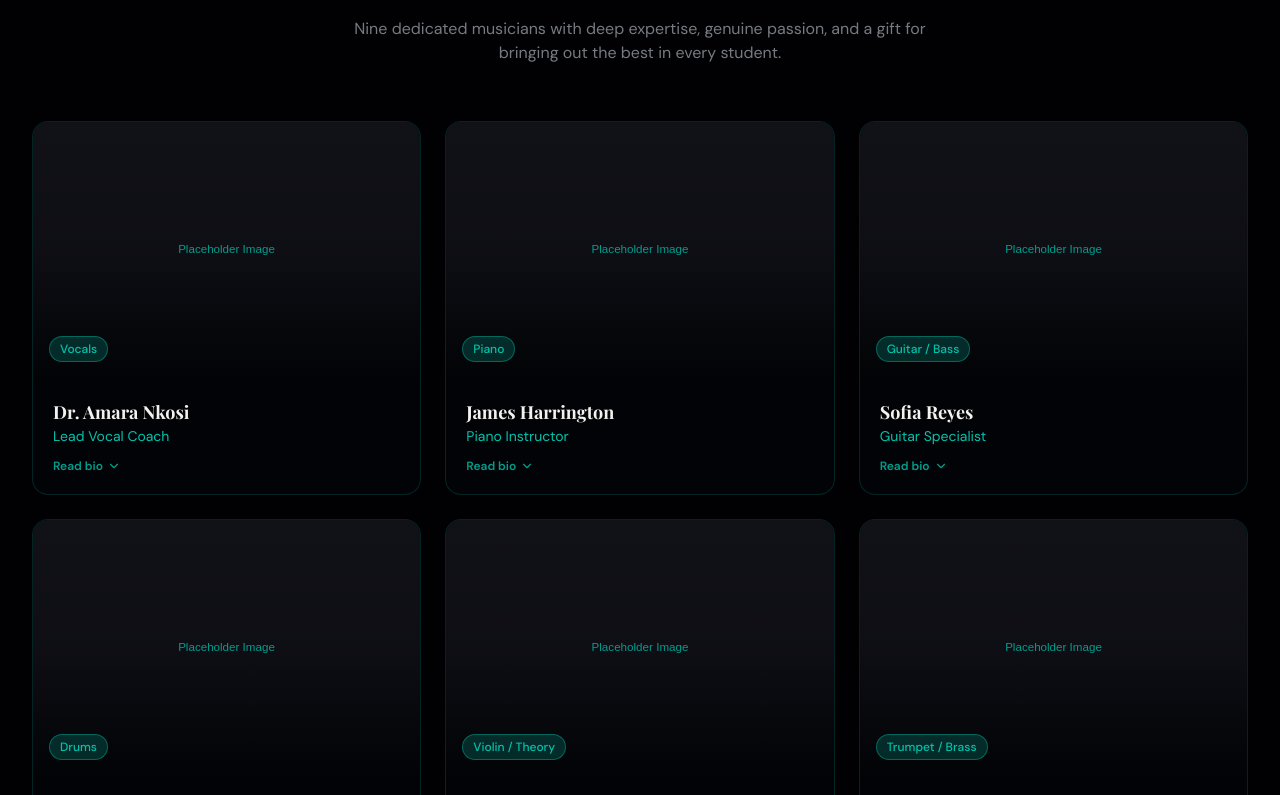
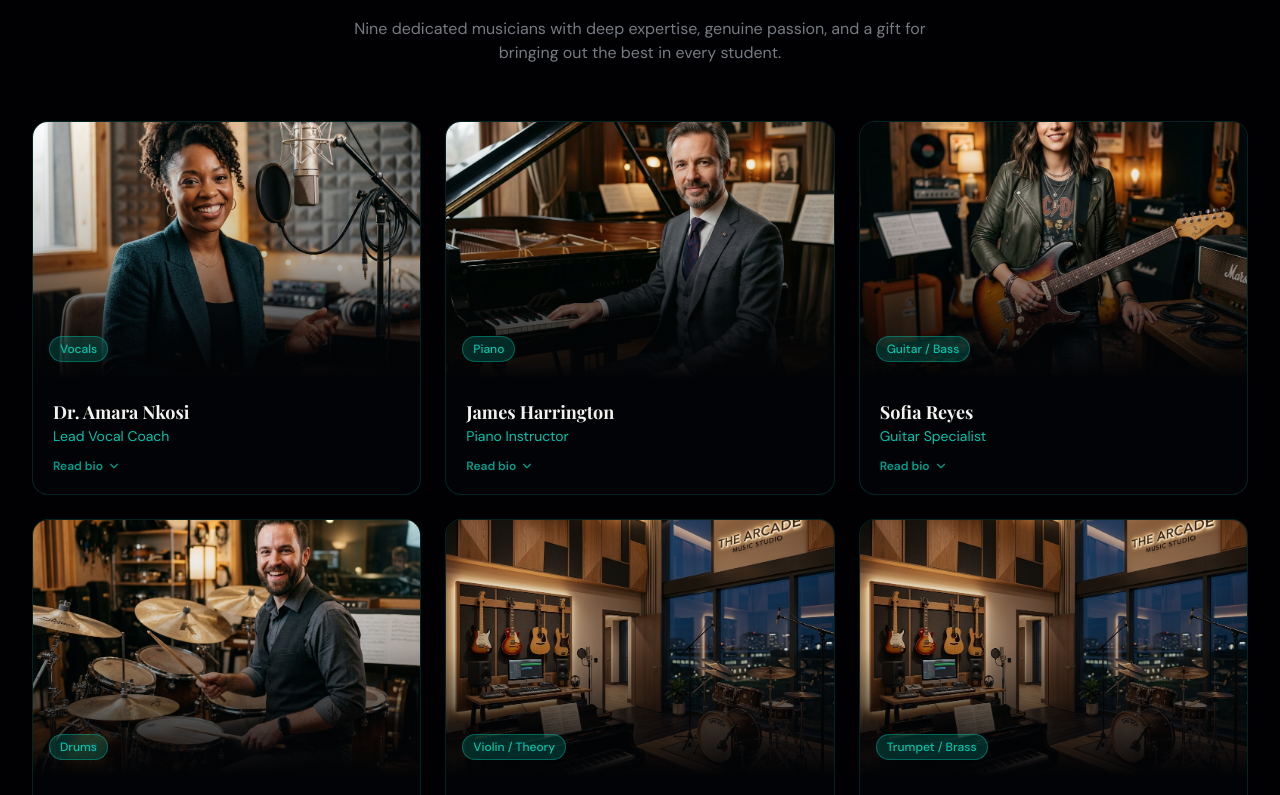
Before and after one commit to Peniel-source/GnosisMusicSchool, a Next.js app in the folder music-school-app/: page /about in a window 1280 px wide. Shown: the part 1425-2220 px from the top of the page. Built offline with nearby package versions, Linux system fonts and the light colour scheme.

Commit message:
feat: implement multi-step registration workflow, root layout, and student onboarding components

```diff
--- a/music-school-app/app/about/page.tsx
+++ b/music-school-app/app/about/page.tsx
@@ -8,15 +8,15 @@ import SectionWrapper from "@/components/SectionWrapper";
 import InstructorCard from "@/components/InstructorCard";
 
 const instructors = [
-  { name: "Dr. Amara Nkosi", role: "Lead Vocal Coach", instrument: "Vocals", bio: "Dr. Nkosi holds a Doctorate in Music Performance from Berklee College of Music and has performed in over 20 countries. She brings a nurturing, technique-first approach to every student, specializing in classical, gospel, and contemporary styles." },
-  { name: "James Harrington", role: "Piano Instructor", instrument: "Piano", bio: "A graduate of the Royal Conservatory of Music, James has 15 years of teaching experience spanning classical theory, jazz improvisation, and modern composition. His students consistently advance to competitive recitals." },
-  { name: "Sofia Reyes", role: "Guitar Specialist", instrument: "Guitar / Bass", bio: "Sofia is a session musician with credits on over 40 commercial albums. She teaches acoustic, electric, and bass guitar with a genre-inclusive approach that keeps students motivated and progressing quickly." },
-  { name: "Marcus Webb", role: "Drum & Percussion", instrument: "Drums", bio: "With a background in jazz, funk, and orchestral percussion, Marcus is one of the city's most sought-after rhythm educators. His curriculum builds rock-solid fundamentals while making every lesson feel like a jam session." },
-  { name: "Priya Sundaram", role: "Strings & Theory", instrument: "Violin / Theory", bio: "Priya trained at the Juilliard Pre-College program before completing her degree at Manhattan School of Music. She excels at making complex music theory intuitive and accessible for students at all levels." },
-  { name: "Liam O'Brien", role: "Brass Instructor", instrument: "Trumpet / Brass", bio: "A former first-chair trumpeter with the National Symphony, Liam now dedicates his passion to teaching. He specializes in breath control, range development, and classical-to-jazz transition for brass students." },
-  { name: "Yuki Tanaka", role: "Electronic & Production", instrument: "Production / Synth", bio: "Yuki bridges the gap between traditional musicianship and modern production. She teaches synthesis, DAW production, and music technology alongside core theory — preparing students for the future of music." },
-  { name: "Carlos Mendez", role: "Guitar & Composition", instrument: "Electric Guitar", bio: "With a Masters in Music Composition from UCLA, Carlos specializes in electric guitar technique, original songwriting, and music theory for guitarists. His students have placed in national songwriting competitions." },
-  { name: "Fatima Al-Hassan", role: "Early Childhood Music", instrument: "Kids Programs", bio: "Fatima holds a dual certification in Music Education and Early Childhood Development. Her play-based curriculum has introduced hundreds of children aged 3–8 to the joy of music through movement, storytelling, and discovery." },
+  { name: "Dr. Amara Nkosi", role: "Lead Vocal Coach", instrument: "Vocals", bio: "Dr. Nkosi holds a Doctorate in Music Performance from Berklee College of Music and has performed in over 20 countries. She brings a nurturing, technique-first approach to every student, specializing in classical, gospel, and contemporary styles.", image: "/instructor-amara.png" },
+  { name: "James Harrington", role: "Piano Instructor", instrument: "Piano", bio: "A graduate of the Royal Conservatory of Music, James has 15 years of teaching experience spanning classical theory, jazz improvisation, and modern composition. His students consistently advance to competitive recitals.", image: "/instructor-james.png" },
+  { name: "Sofia Reyes", role: "Guitar Specialist", instrument: "Guitar / Bass", bio: "Sofia is a session musician with credits on over 40 commercial albums. She teaches acoustic, electric, and bass guitar with a genre-inclusive approach that keeps students motivated and progressing quickly.", image: "/instructor-sofia.png" },
+  { name: "Marcus Webb", role: "Drum & Percussion", instrument: "Drums", bio: "With a background in jazz, funk, and orchestral percussion, Marcus is one of the city's most sought-after rhythm educators. His curriculum builds rock-solid fundamentals while making every lesson feel like a jam session.", image: "/instructor-marcus.png" },
+  { name: "Priya Sundaram", role: "Strings & Theory", instrument: "Violin / Theory", bio: "Priya trained at the Juilliard Pre-College program before completing her degree at Manhattan School of Music. She excels at making complex music theory intuitive and accessible for students at all levels.", image: "/studio-main.png" },
+  { name: "Liam O'Brien", role: "Brass Instructor", instrument: "Trumpet / Brass", bio: "A former first-chair trumpeter with the National Symphony, Liam now dedicates his passion to teaching. He specializes in breath control, range development, and classical-to-jazz transition for brass students.", image: "/studio-main.png" },
+  { name: "Yuki Tanaka", role: "Electronic & Production", instrument: "Production / Synth", bio: "Yuki bridges the gap between traditional musicianship and modern production. She teaches synthesis, DAW production, and music technology alongside core theory — preparing students for the future of music.", image: "/studio-main.png" },
+  { name: "Carlos Mendez", role: "Guitar & Composition", instrument: "Electric Guitar", bio: "With a Masters in Music Composition from UCLA, Carlos specializes in electric guitar technique, original songwriting, and music theory for guitarists. His students have placed in national songwriting competitions.", image: "/studio-main.png" },
+  { name: "Fatima Al-Hassan", role: "Early Childhood Music", instrument: "Kids Programs", bio: "Fatima holds a dual certification in Music Education and Early Childhood Development. Her play-based curriculum has introduced hundreds of children aged 3–8 to the joy of music through movement, storytelling, and discovery.", image: "/studio-main.png" },
 ];
 
 const whyUs = [
@@ -108,10 +108,9 @@ export default function AboutPage() {
             className="relative h-80 md:h-[500px] rounded-2xl overflow-hidden border border-border"
           >
             <Image
-              src="/placeholder.svg?width=700&height=600&text=Our+Studio"
+              src="/studio-main.png"
               alt="Gnosis Music Academy Studio"
               fill
-              unoptimized
               className="object-cover"
             />
           </motion.div>
@@ -181,12 +180,12 @@ export default function AboutPage() {
           viewport={{ once: true }}
         >
           <h2 className="font-heading font-bold text-4xl text-foreground mb-4">Ready to Begin?</h2>
-          <p className="text-muted-foreground mb-8 max-w-md mx-auto">Book your $47 intro lesson and experience the Gnosis difference firsthand.</p>
+          <p className="text-muted-foreground mb-8 max-w-md mx-auto">Book your GH₵47 intro lesson and experience the Gnosis difference firsthand.</p>
           <Link
             href="/registration"
             className="inline-flex items-center gap-2 bg-primary text-primary-foreground font-bold px-10 py-4 rounded-full teal-glow hover:opacity-90 transition-all text-base"
           >
-            Book Intro Lesson — $47 <ArrowRight className="w-5 h-5" />
+            Book Intro Lesson — GH₵47 <ArrowRight className="w-5 h-5" />
           </Link>
         </motion.div>
       </section>
--- a/music-school-app/app/layout.tsx
+++ b/music-school-app/app/layout.tsx
@@ -25,7 +25,7 @@ const geistMono = Geist_Mono({
 export const metadata: Metadata = {
   title: "Gnosis Fundamental Music Academy",
   description:
-    "World-class music education for kids, teens, and adults. Private lessons, group workshops, and live performances. Book your $47 intro lesson today.",
+    "World-class music education for kids, teens, and adults. Private lessons, group workshops, and live performances. Book your GH₵47 intro lesson today.",
   keywords: "music school, music lessons, piano, guitar, vocals, drums, music academy",
 };
 
--- a/music-school-app/app/registration/page.tsx
+++ b/music-school-app/app/registration/page.tsx
@@ -81,7 +81,7 @@ export default function RegistrationPage() {
         {/* Header */}
         <div className="text-center mb-10">
           <span className="inline-block bg-primary/10 border border-primary/30 text-primary text-xs font-semibold uppercase tracking-widest px-4 py-2 rounded-full mb-4">
-            Book Intro Lesson — $47
+            Book Intro Lesson — GH₵47
           </span>
           <h1 className="font-heading font-black text-4xl text-foreground mb-2">Start Your Journey</h1>
           <p className="text-muted-foreground">Complete the form below and we&apos;ll match you with the perfect instructor.</p>
@@ -258,7 +258,7 @@ export default function RegistrationPage() {
                   <div className="bg-gradient-to-br from-primary/10 to-primary/5 border border-primary/30 rounded-xl p-5">
                     <div className="flex justify-between items-center mb-2">
                       <span className="font-semibold text-foreground">Intro Lesson (45 min)</span>
-                      <span className="font-heading font-bold text-2xl text-primary">$47</span>
+                      <span className="font-heading font-bold text-2xl text-primary">GH₵47</span>
                     </div>
                     <p className="text-xs text-muted-foreground">Credit applied toward first membership month if you join.</p>
                   </div>
@@ -301,7 +301,7 @@ export default function RegistrationPage() {
                   type="submit"
                   className="inline-flex items-center gap-2 bg-primary text-primary-foreground font-bold px-6 py-2.5 rounded-full teal-glow hover:opacity-90 transition-all text-sm"
                 >
-                  Book My Intro — $47 <CheckCircle2 className="w-4 h-4" />
+                  Book My Intro — GH₵47 <CheckCircle2 className="w-4 h-4" />
                 </button>
               )}
             </div>
--- a/music-school-app/components/EventCard.tsx
+++ b/music-school-app/components/EventCard.tsx
@@ -44,10 +44,9 @@ export default function EventCard({
       <div className="relative h-48 overflow-hidden">
         <motion.div style={{ scale }} className="absolute inset-0">
           <Image
-            src={`/placeholder.svg?width=600&height=300&text=${encodeURIComponent(title)}`}
+            src="/studio-main.png"
             alt={title}
             fill
-            unoptimized={true}
             className="object-cover group-hover:scale-105 transition-transform duration-500"
           />
         </motion.div>
--- a/music-school-app/components/InstructorCard.tsx
+++ b/music-school-app/components/InstructorCard.tsx
@@ -11,6 +11,7 @@ interface InstructorCardProps {
   instrument: string;
   bio: string;
   index?: number;
+  image?: string;
 }
 
 export default function InstructorCard({
@@ -19,6 +20,7 @@ export default function InstructorCard({
   instrument,
   bio,
   index = 0,
+  image,
 }: InstructorCardProps) {
   const [expanded, setExpanded] = useState(false);
 
@@ -32,10 +34,9 @@ export default function InstructorCard({
     >
       <div className="relative h-64 overflow-hidden">
         <Image
-          src={`/placeholder.svg?width=400&height=320&text=${encodeURIComponent(name)}`}
+          src={image || `/placeholder.svg?width=400&height=320&text=${encodeURIComponent(name)}`}
           alt={name}
           fill
-          unoptimized
           className="object-cover group-hover:scale-105 transition-transform duration-500"
         />
         <div className="absolute inset-0 bg-gradient-to-t from-surface via-surface/20 to-transparent" />
```
Also changed, not shown: music-school-app/public/studio-main.png (added).
